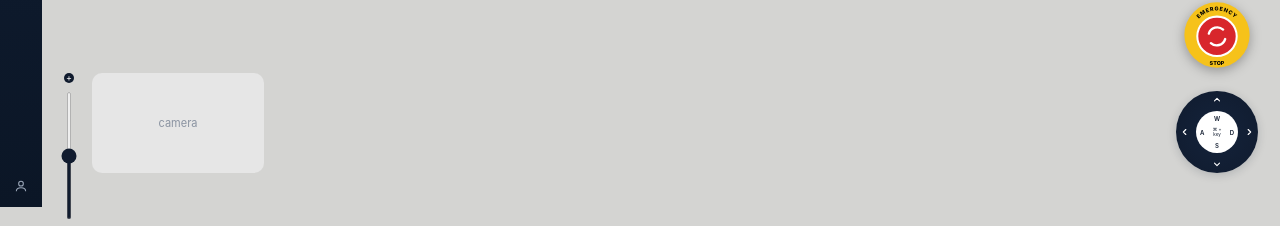
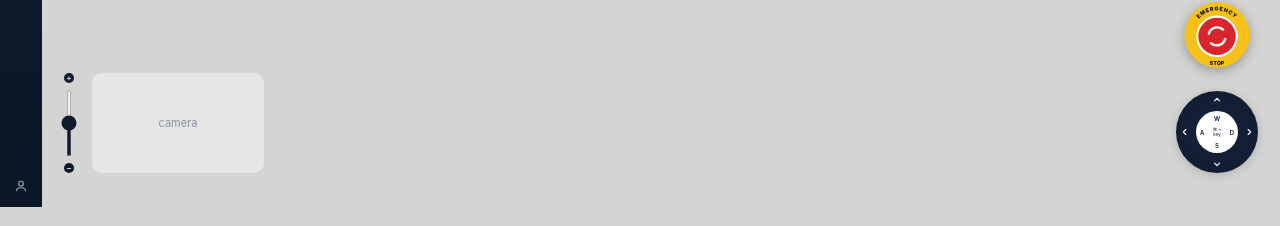
Before and after one commit to waterma1one/insight-io-dashboard, a React (Vite) app in the folder web/: page / in a window 1280 px wide. Shown: the part 593-819 px from the top of the page. Built offline with nearby package versions, Linux system fonts and the light colour scheme.

Commit message:
Fix zoom slider overflow

```diff
--- a/web/src/components/zoom.css
+++ b/web/src/components/zoom.css
@@ -1,3 +1,3 @@
 .zoom { display: flex; flex-direction: column; align-items: center; gap: 6px; height: 100px; }
-.zoom button { width: 10px; height: 10px; border-radius: 50%; background: var(--ink); color: #fff; font-size: 9px; line-height: 10px; display: grid; place-items: center; }
-.zoom input { flex: 1; appearance: slider-vertical; writing-mode: vertical-lr; direction: rtl; width: 4px; accent-color: var(--ink); }
+.zoom button { flex: none; width: 10px; height: 10px; border-radius: 50%; background: var(--ink); color: #fff; font-size: 9px; line-height: 10px; display: grid; place-items: center; }
+.zoom input { flex: 1; min-height: 0; height: 0; margin: 0; appearance: slider-vertical; writing-mode: vertical-lr; direction: rtl; width: 4px; accent-color: var(--ink); }
```
